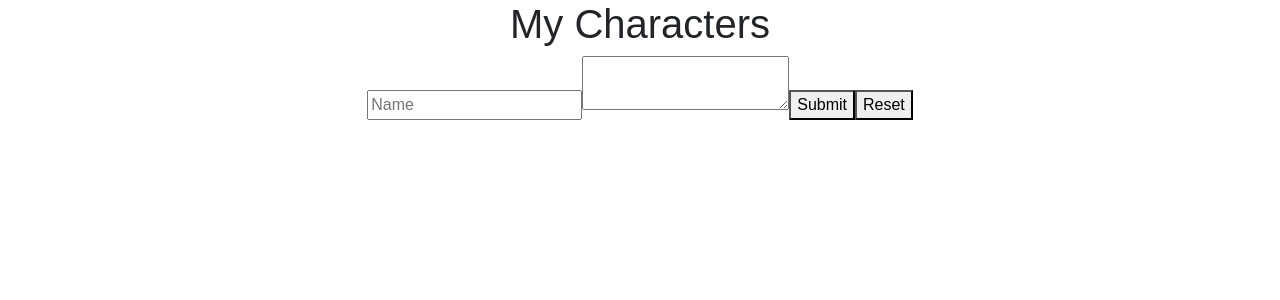
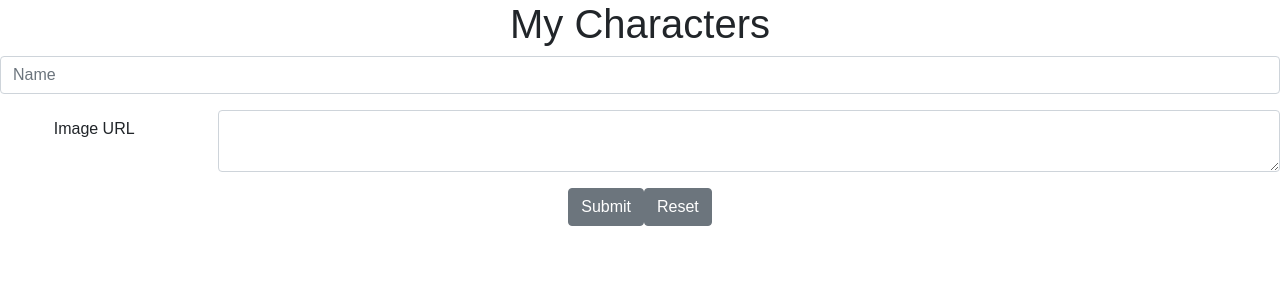
Before and after one commit to robertjallen/harry-potter-legos-frontend, a React (Create React App) app: page /form in a window 1280 px wide. Shown: the top 300 px of the page. Built offline with nearby package versions, Linux system fonts and the light colour scheme.

Commit message:
add refactor

```diff
--- a/src/App.js
+++ b/src/App.js
@@ -2,19 +2,20 @@ import React, {useState} from 'react';
 import './App.css';
 import {Route} from 'react-router-dom'
 import Create from "./components/Create";
-import Note from "./components/Note";
-import {avengers} from './data';
+import AvengersList from "./components/AvengersList";
+import {avengersData} from './data';
+import Avenger from './components/Avenger';
 
 function App(props) {
-  const [notes, setNotes] = useState(avengers);
+  const [avengers, setAvengers] = useState(avengersData);
 
 
   return (
     <div className="App">
      <h1>My Characters</h1>
-
-      <Route exact path='/' render={props => <Note {...props} notes={notes}/> }/>
-      <Route path='/form' render={props => <Create {...props} notes={notes} setNotes={setNotes}/>}/>
+      <Route exact path='/avengers' render={props => <AvengersList {...props} avengers={avengers}/> }/>
+      <Route exact path='/form' render={props => <Create {...props} avengers={avengers} setAvengers={setAvengers}/>}/>
+      <Route path='/avengers/:id' render={(props) => <Avenger {...props} avengers={avengers}/>}/>
     </div>
   );
 }
--- /dev/null
+++ b/src/components/Avenger.js
@@ -0,0 +1,14 @@
+import React from 'react'
+import '../App.css'
+
+export default function Avenger(props) {
+    console.log(props)
+    const id = props.match.params.id;
+    console.log(id)
+    const match = props.avengers.find(avenger => `${avenger.id}` === id)
+    return (
+        <div>
+            <h1>{match.name}</h1>
+        </div>
+    )
+}
--- /dev/null
+++ b/src/components/AvengersList.js
@@ -0,0 +1,38 @@
+import React from "react";
+import {Link} from 'react-router-dom';
+import {
+    Card, CardImg,
+    CardTitle, Button, CardBody
+  } from 'reactstrap';
+
+
+function Avengers(props) {
+
+    const createRoute = () => {props.history.push('/form')}
+    const deleteRoute = () => {
+        console.log(props)
+    }
+
+
+  return (
+      <>
+      <Button color="primary" size="lg" onClick={createRoute}>Add Character</Button>
+      <div className="characters-list-wrapper">
+      {props.avengers.map((avenger, index) => (
+          <Card color="warning" className="character-card" key={index}>
+            <Link to={`/avenger/${avenger.id}`}></Link>
+              <CardImg src={avenger.img} alt={avenger.name}/>
+              <CardBody>
+                <CardTitle>{avenger.name}</CardTitle>
+                <Button color="info" size="sm">Edit</Button>
+                <Button onClick={deleteRoute} color="danger" size="sm">Delete</Button>
+              </CardBody>
+            <Link />
+          </Card>
+      ))}
+    </div>
+    </>
+  );
+}
+
+export default Avengers;
--- a/src/components/Create.js
+++ b/src/components/Create.js
@@ -1,12 +1,15 @@
 import React, { useState } from "react";
 
+import { Button, Form, FormGroup, Label, Input, Col } from 'reactstrap';
+
+
 const Create = props => {
-  const initialNote = { name: "", img: "" };
-  const [newNote, setNewNote] = useState(initialNote);
+  const initialAvenger = { name: "", img: "" };
+  const [newAvenger, setNewAvenger] = useState(initialAvenger);
 
   const handleChange = event => {
-    setNewNote({
-      ...newNote,
+    setNewAvenger({
+      ...newAvenger,
       [event.target.name]: event.target.value
     });
   };
@@ -14,35 +17,45 @@ const Create = props => {
   const handleSubmit = event => {
     event.preventDefault();
 
-    if (!newNote.name || !newNote.img) {
+    if (!newAvenger.name || !newAvenger.img) {
       alert("Please fill out both fields!");
     } else {
-      props.setNotes([newNote, ...props.notes]);
-      props.history.push('/');
+      props.setAvengers([newAvenger, ...props.avengers]);
+      props.history.push('/avengers');
       resetForm();
     }
   };
 
   const resetForm = () => {
-    setNewNote(initialNote);
+    setNewAvenger(initialAvenger);
   };
 
   return (
-    <form onSubmit={handleSubmit}>
-      <input
-        type="text"
-        name="name"
-        placeholder="Name"
-        onChange={handleChange}
-        value={newNote.name}
-      />
-      <textarea name="img" onChange={handleChange} value={newNote.img} />
+    <Form onSubmit={handleSubmit}>
+        <FormGroup>
+            <Input
+            type="text"
+            name="name"
+            placeholder="Name"
+            onChange={handleChange}
+            value={newAvenger.name}/>
 
-      <button type="submit">Submit</button>
-      <button type="button" onClick={resetForm}>
+        </FormGroup>
+
+        <FormGroup row>
+          <Label for="exampleText" sm={2}>Image URL</Label>
+          <Col sm={10}>
+            <Input onChange={handleChange} type="textarea" name="img" id="exampleText" />
+          </Col>
+        </FormGroup>
+
+      {/* <textarea name="img" onChange={handleChange} value={newNote.img} /> */}
+
+      <Button type="submit">Submit</Button>
+      <Button type="button" onClick={resetForm}>
         Reset
-      </button>
-    </form>
+      </Button>
+    </Form>
   );
 };
 
--- a/src/components/Note.js
+++ /dev/null
@@ -1,31 +0,0 @@
-import React from "react";
-import {
-    Card, CardImg,
-    CardTitle
-  } from 'reactstrap';
-
-
-
-
-function Note(props) {
-    console.log(props)
-    const createRoute = () => {
-        props.history.push('/form')
-    }
-  return (
-      <>
-    <button onClick={createRoute}>Add Character</button>
-    <div className="characters-list-wrapper">
-
-      {props.notes.map((note, index) => (
-        <Card className="character-card" key={index}>
-          <CardImg src={note.img} alt={note.name}/>
-          <CardTitle>{note.name}</CardTitle>
-        </Card>
-      ))}
-    </div>
-    </>
-  );
-}
-
-export default Note;
--- a/src/data.js
+++ b/src/data.js
@@ -1,6 +1,6 @@
 // Data gathered from https://www.marvel.com/characters
 
-export const avengers = [
+export const avengersData = [
     {
       id: 1,
       name: 'Iron Man',
```
